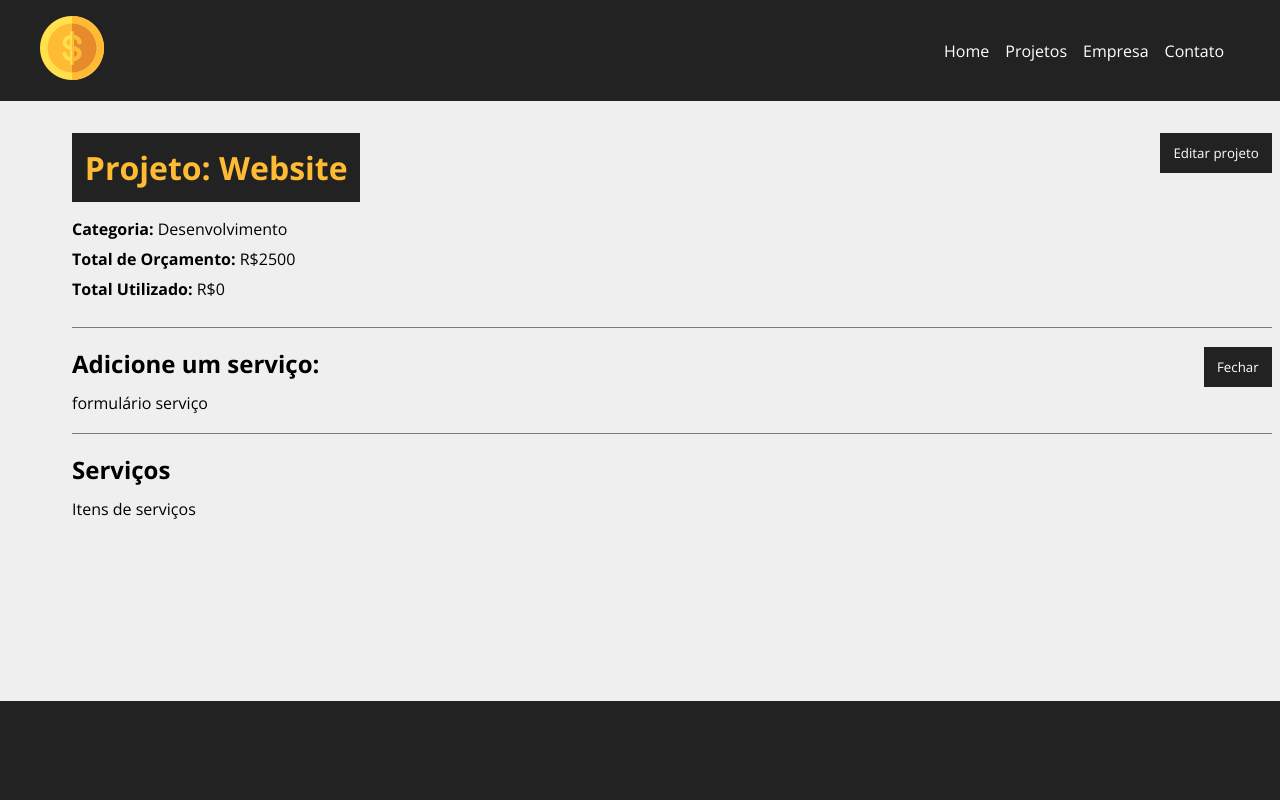
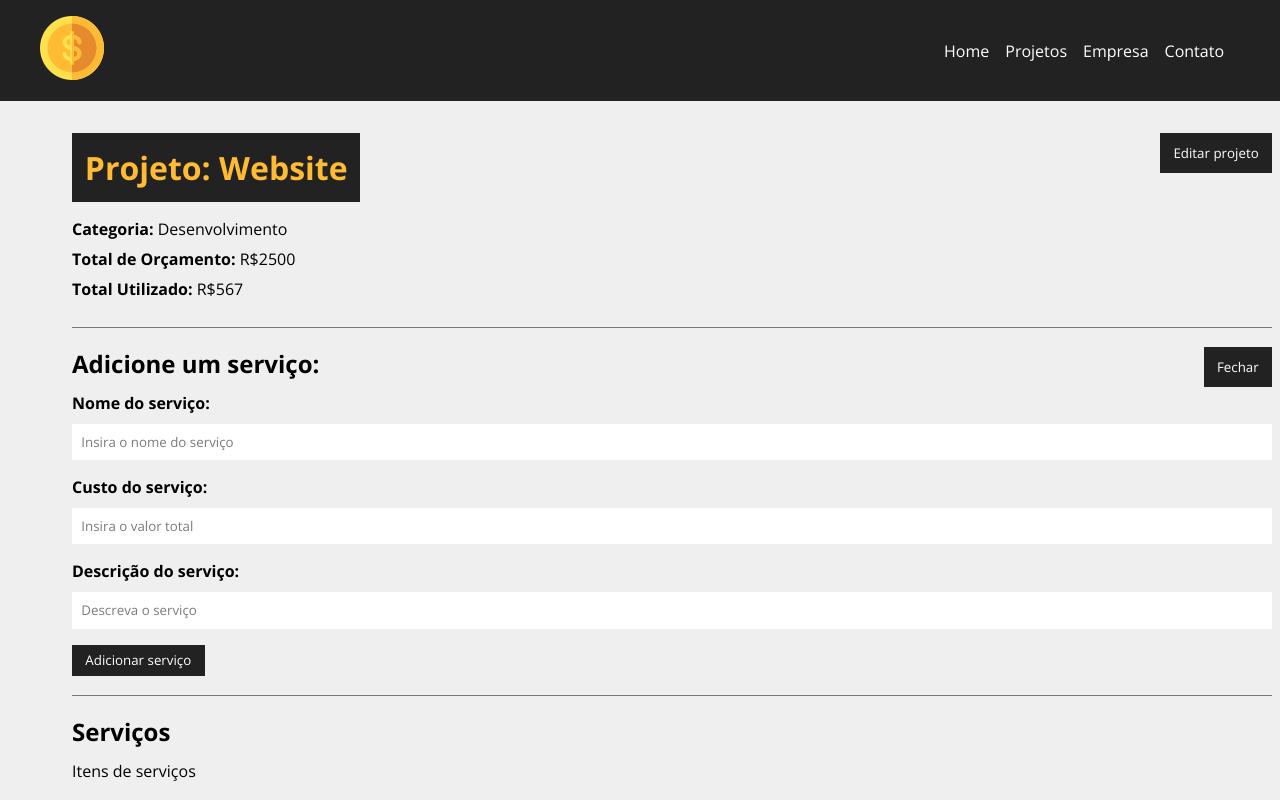
Before and after one commit to alveswellingtonn/costs, a React (Create React App) app: page /project/1 in a window 1280 px wide. Both pictures are taken after a click on the button "Adicionar serviço". Shown: the top 800 px of the page. Built offline with nearby package versions, Linux system fonts and the light colour scheme; data requests are answered from the project's data file; some icons are missing.

Commit message:
Adicionando novos serviços

```diff
--- a/db.json
+++ b/db.json
@@ -7,8 +7,15 @@
         "id": "2",
         "name": "Desenvolvimento"
       },
-      "cost": 0,
-      "services": [],
+      "cost": 567,
+      "services": [
+        {
+          "name": "teste ",
+          "cost": "567",
+          "description": "teste",
+          "id": "a34fa6ec-6c75-4402-97c7-1e27fb396c06"
+        }
+      ],
       "id": 1
     },
     {
--- a/src/pages/Project.js
+++ b/src/pages/Project.js
@@ -1,9 +1,11 @@
+import {parse, v4 as uuidv4} from 'uuid'
 import React, { useState, useEffect } from 'react'
 import './Project.css'
 import Loading from '../layout/Loading'
 import Container from '../layout/Container'
 import Message from '../layout/Message'
 import ProjectForm from '../project/ProjectForm'
+import ServiceForm from '../service/ServiceForm'
 
 import { useParams } from 'react-router-dom'
 
@@ -57,6 +59,43 @@
             .catch(err => console.log(err))
     }
 
+    function createService(project) {
+        setMessage('')
+        //last service
+        const lastService = project.services[project.services.length -1]
+
+        lastService.id = uuidv4()
+
+        const lastServiceCost = lastService.cost
+
+        const newCost = parseFloat(project.cost) + parseFloat(lastServiceCost)
+
+        //maximum value validation
+        if( newCost > parseFloat(project.budget)) {
+            setMessage('Orçamento ultrapassado, verifique o valor do serviço')
+            setType('error')
+            project.services.pop()
+            return false
+        }
+
+        //add service cost to project total cost
+        project.cost = newCost
+
+        //update project
+        fetch(`http://localhost:5000/projects/${project.id}`, {
+            method: 'PATCH',
+            headers: {
+                'Content-Type': 'application/json'
+            },
+            body: JSON.stringify(project)
+        }).then((resp) => resp.json())
+        .then((data) => {
+            //exibir os services
+            console.log(data)
+        })
+        .catch(err => console.log(err))
+    }
+
     function toggleProjectForm() {
         setShowProjectForm(!showProjectForm)
     }
@@ -101,9 +140,11 @@
                             </button>
                             <div className='project-info'>
                                 {showServiceForm && (
-                                    <div>
-                                        formulário serviço
-                                    </div>
+                                    <ServiceForm
+                                        handleSubmit={createService}
+                                        btnText="Adicionar serviço"
+                                        projectData={project}
+                                    />
                                 )}
                             </div>
                         </div>
--- /dev/null
+++ b/src/service/ServiceForm.js
@@ -0,0 +1,50 @@
+import React, { useState } from 'react'
+
+import styles from '../project/ProjectForm.css'
+
+import Inupt from '../components/form/Input'
+import SubmitButton from '../components/form/SubmitButton'
+
+function ServiceForm({ handleSubmit, btnText, projectData }) {
+
+    const [service, setService] = useState({});
+
+    function submit(e) {
+        e.preventDefault()
+        projectData.services.push(service)
+        handleSubmit(projectData)
+    }
+
+    function handleChange(e) {
+        setService({ ...service, [e.target.name]: e.target.value })
+    }
+
+    return (
+        <form onSubmit={submit} className={styles.form}>
+            <Inupt
+                type='text'
+                text='Nome do serviço'
+                name='name'
+                placeholder='Insira o nome do serviço'
+                handleOnChange={handleChange}
+            />
+            <Inupt
+                type='number'
+                text='Custo do serviço'
+                name='cost'
+                placeholder='Insira o valor total'
+                handleOnChange={handleChange}
+            />
+            <Inupt
+                type='text'
+                text='Descrição do serviço'
+                name='description'
+                placeholder='Descreva o serviço'
+                handleOnChange={handleChange}
+            />
+            <SubmitButton text={btnText} />
+        </form>
+    )
+}
+
+export default ServiceForm
```
